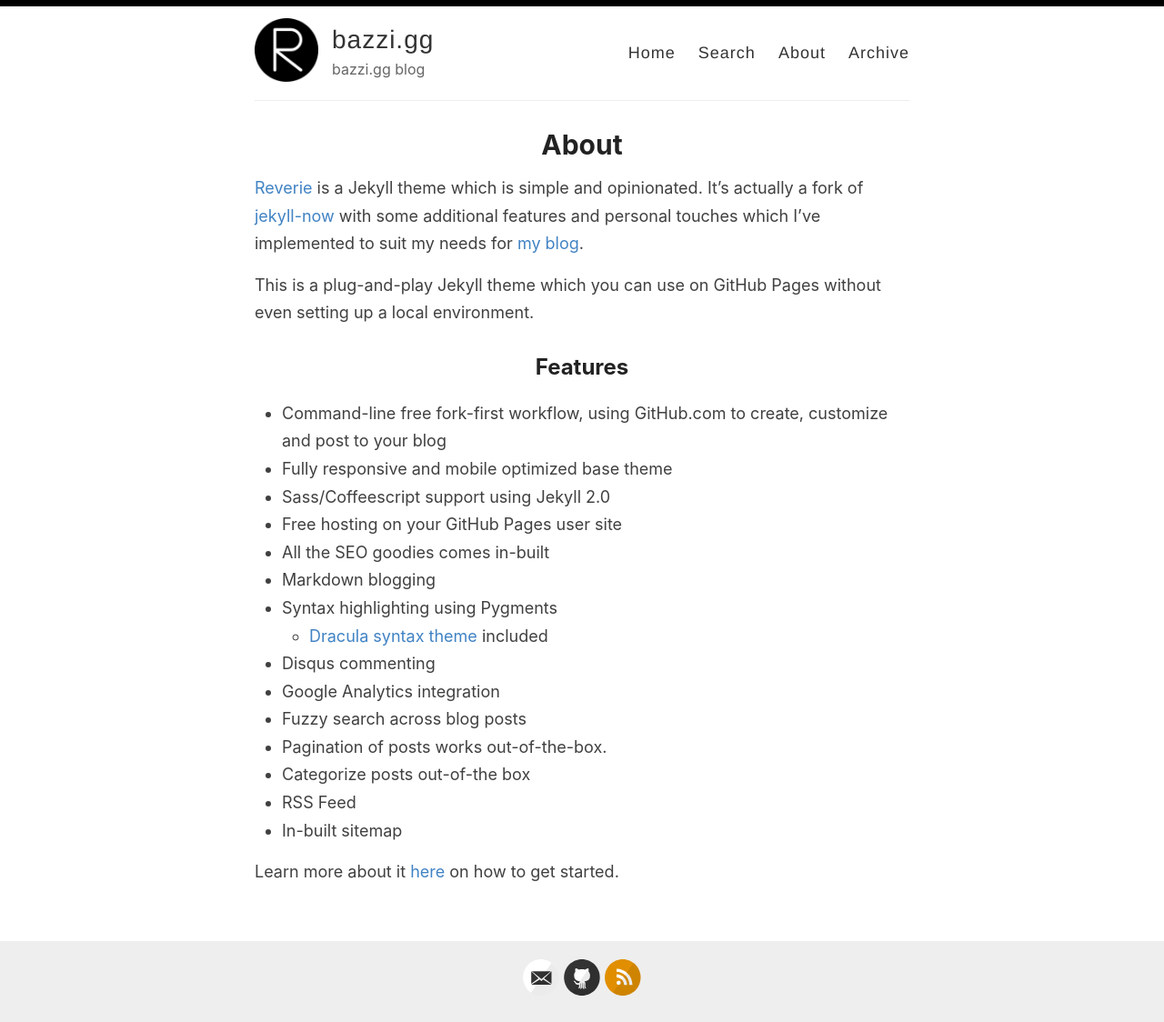
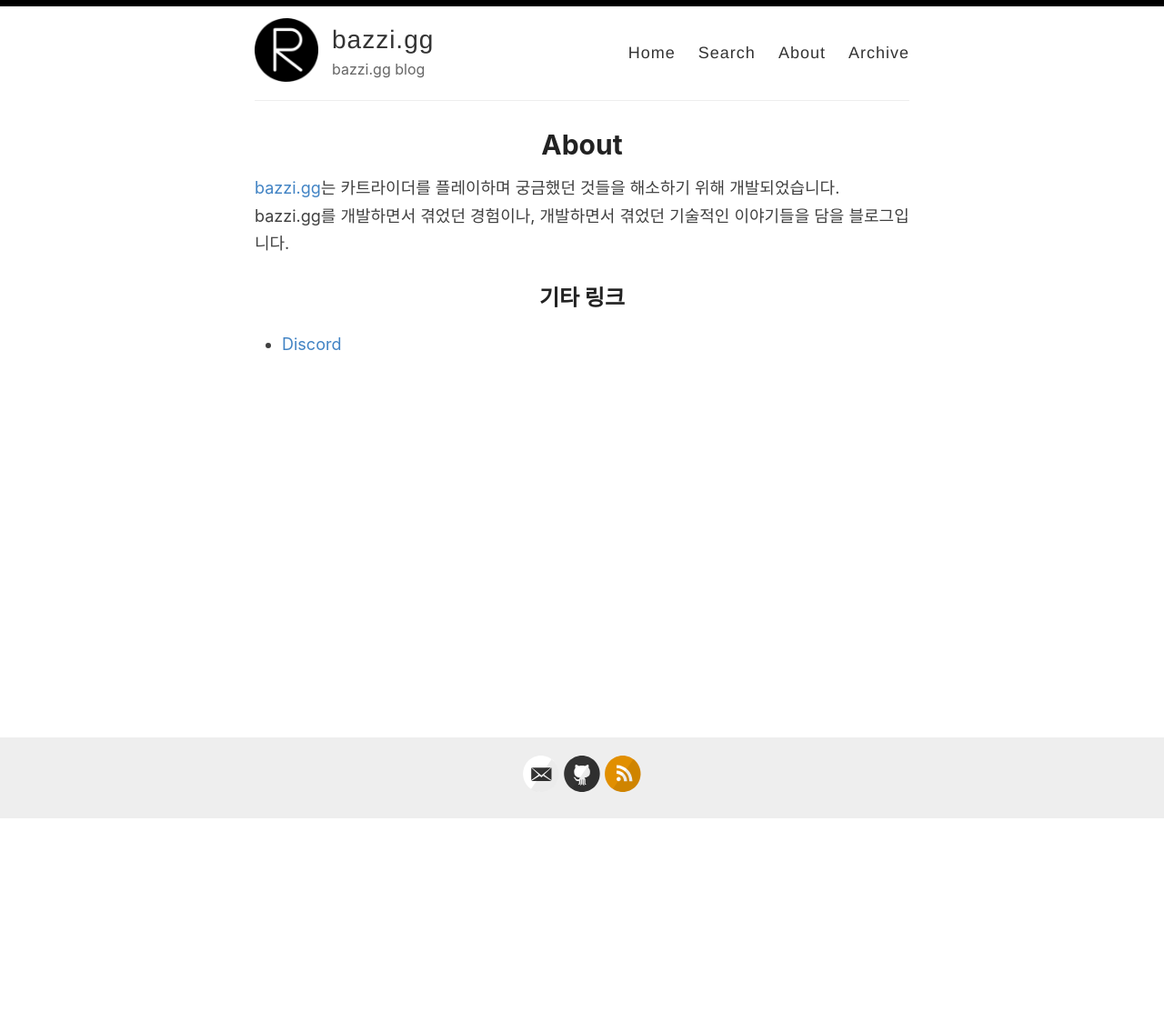
Before and after one commit to bazzi-gg/bazzi-gg.github.io, a Jekyll site: the page built from _pages/about.md, in a window 1280 px wide. Shown: the whole page at 91% size. Built offline with Jekyll 4.4.1, drawn with Linux system fonts in a browser that asks for light colours; after the commit the page ends 901 px from its top, so only the background shows below that.

Commit message:
Update about.md

```diff
--- a/_pages/about.md
+++ b/_pages/about.md
@@ -4,26 +4,9 @@ title: About
 permalink: /about/
 ---
 
-[Reverie](https://github.com/amitmerchant1990/reverie) is a Jekyll theme which is simple and opinionated. It's actually a fork of [jekyll-now](https://github.com/barryclark/jekyll-now) with some additional features and personal touches which I've implemented to suit my needs for [my blog](https://www.amitmerchant.com).
+[bazzi.gg](https://bazzi.gg)는 카트라이더를 플레이하며 궁금했던 것들을 해소하기 위해 개발되었습니다.
+bazzi.gg를 개발하면서 겪었던 경험이나, 개발하면서 겪었던 기술적인 이야기들을 담을 블로그입니다.
 
-This is a plug-and-play Jekyll theme which you can use on GitHub Pages without even setting up a local environment.
+## 기타 링크
 
-## Features
-
-- Command-line free fork-first workflow, using GitHub.com to create, customize and post to your blog
-- Fully responsive and mobile optimized base theme
-- Sass/Coffeescript support using Jekyll 2.0
-- Free hosting on your GitHub Pages user site
-- All the SEO goodies comes in-built
-- Markdown blogging
-- Syntax highlighting using Pygments
-    - [Dracula syntax theme](https://draculatheme.com/) included
-- Disqus commenting
-- Google Analytics integration
-- Fuzzy search across blog posts
-- Pagination of posts works out-of-the-box.
-- Categorize posts out-of-the box
-- RSS Feed
-- In-built sitemap
-
-Learn more about it [here](https://github.com/amitmerchant1990/reverie) on how to get started.
+- [Discord](https://discord.gg/BXcwFpFSc7)
```
